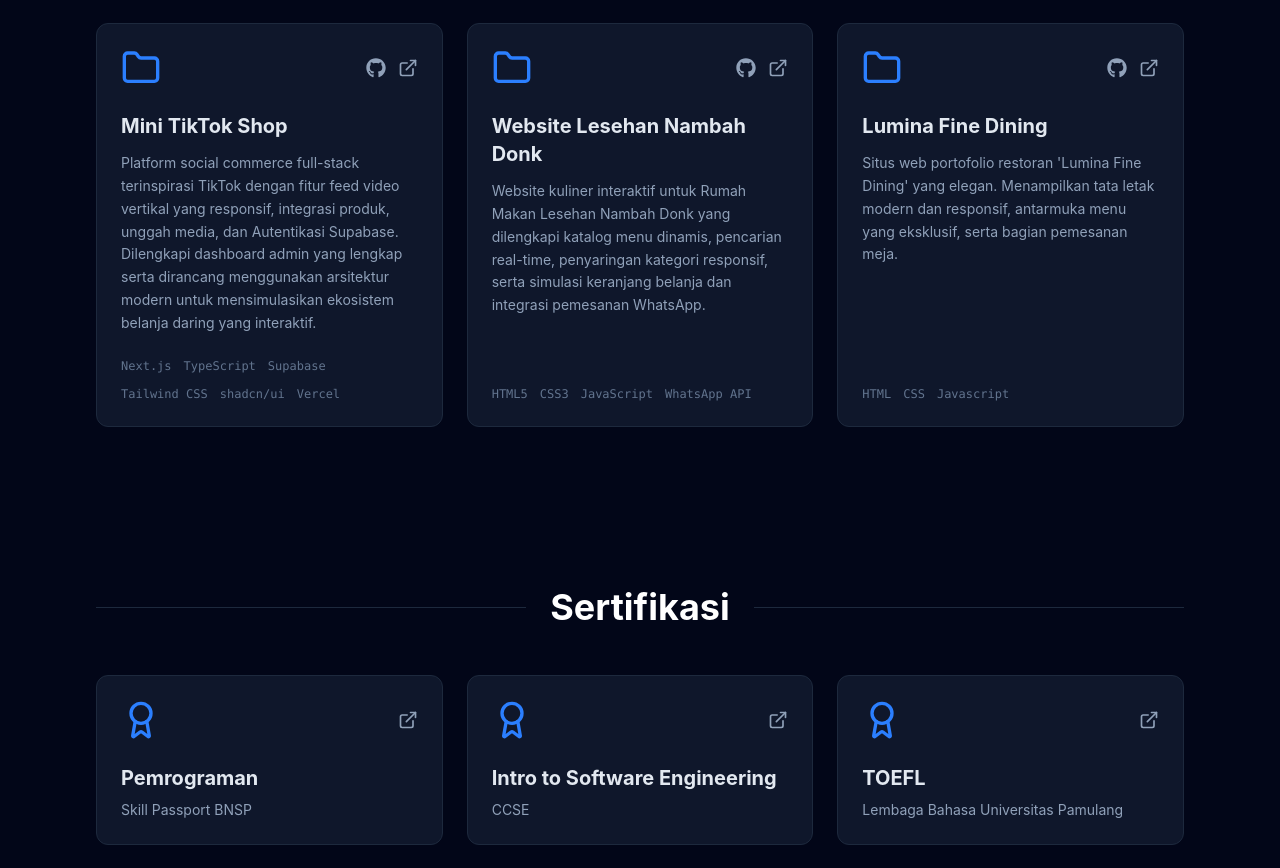
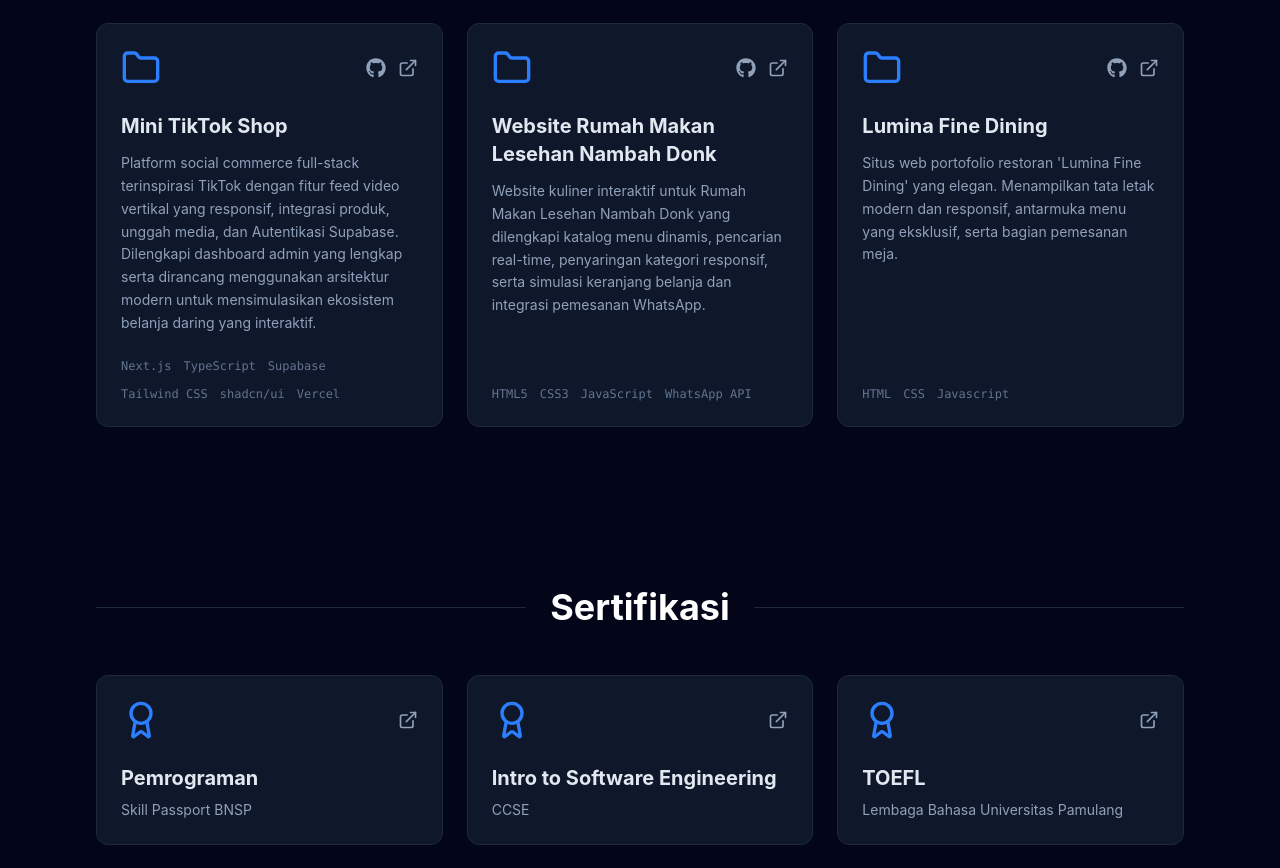
Before and after one commit to gadingislami12/Myself, a React (Vite) app: page / in a window 1280 px wide. Shown: the part 2704-3572 px from the top of the page. Built offline with nearby package versions, Linux system fonts and the light colour scheme.

Commit message:
Update project title for Lesehan Nambah Donk

```diff
--- a/src/components/Projects.jsx
+++ b/src/components/Projects.jsx
@@ -34,7 +34,7 @@ const projects = [
   external: "https://dummytiktok.vercel.app/"
 },
   {
-  title: "Website Lesehan Nambah Donk",
+  title: "Website Rumah Makan Lesehan Nambah Donk",
   description: "Website kuliner interaktif untuk Rumah Makan Lesehan Nambah Donk yang dilengkapi katalog menu dinamis, pencarian real-time, penyaringan kategori responsif, serta simulasi keranjang belanja dan integrasi pemesanan WhatsApp.",
   tech: ["HTML5", "CSS3", "JavaScript", "WhatsApp API"],
   github: "https://github.com/gadingislami12/Website-Nambah-Dong",
```
